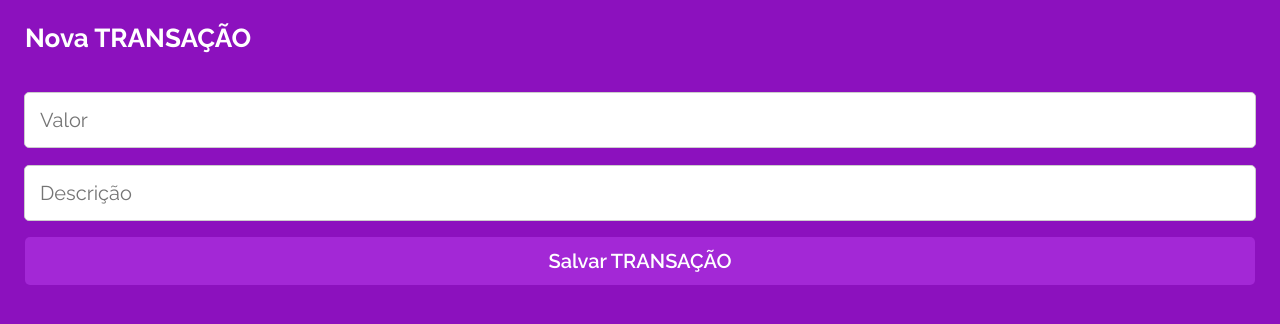
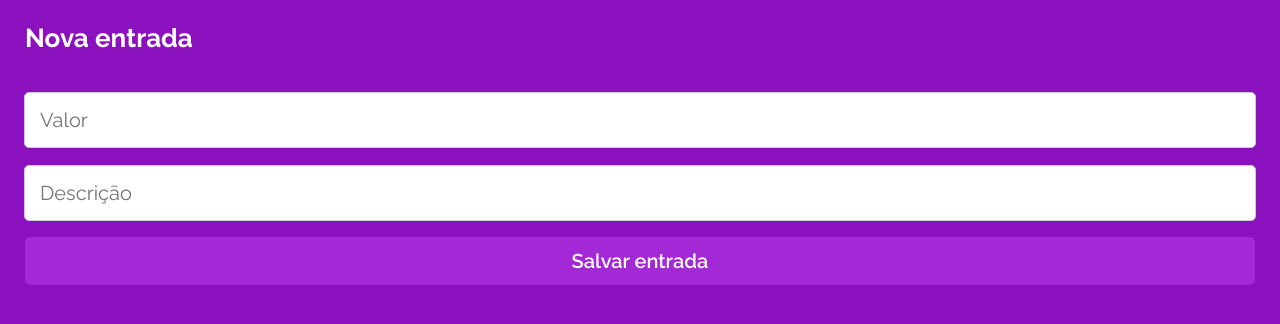
Before and after one commit to SolForte/projeto14-mywallet-front, a React (Create React App) app: page /nova-transacao/entrada in a window 1280 px wide. Shown: the top 324 px of the page. Built offline with nearby package versions, Linux system fonts and the light colour scheme; a web font is replaced by a local one.

Commit message:
Adicionar entrada/saida

```diff
--- a/src/pages/HomePage.js
+++ b/src/pages/HomePage.js
@@ -43,7 +43,7 @@ export default function HomePage() {
 
       <ButtonsContainer>
         <button>
-          <Link>
+          <Link to={"/nova-transacao/entrada"}>
             <AiOutlinePlusCircle />
             <p>
               Nova <br /> entrada
@@ -52,7 +52,7 @@ export default function HomePage() {
         </button>
 
         <button>
-          <Link>
+          <Link to={"/nova-transacao/saida"}>
             <AiOutlineMinusCircle />
             <p>
               Nova <br />
--- a/src/pages/TransactionPage.js
+++ b/src/pages/TransactionPage.js
@@ -1,16 +1,72 @@
-import styled from "styled-components"
+import { useState } from "react";
+import { useNavigate, useParams } from "react-router-dom";
+import styled from "styled-components";
+import axios from "axios";
 
 export default function TransactionsPage() {
+  const { tipo } = useParams();
+  const [formData, setFormData] = useState({
+    titulo: "",
+    valor: "",
+    tipo: tipo,
+  });
+  const navigate = useNavigate();
+
+  function handleChange(e) {
+    setFormData({ ...formData, [e.target.name]: e.target.value });
+  }
+
+  function handleSubmit(e) {
+    e.preventDefault();
+
+    const { token } = JSON.parse(localStorage.getItem("auth"));
+
+    const config = {
+      headers: {
+        Authorization: `Bearer ${token}`,
+      },
+    };
+    const body = { ...formData };
+
+    const promise = axios.post(
+      `${process.env.REACT_APP_API_URL}/nova-transacao`,
+      body,
+      config
+    );
+
+    promise.then((response) => {
+      navigate("/home");
+    });
+
+    promise.catch((erro) => {
+      alert(`Erro: ${erro.response.data}`);
+    });
+  }
+
   return (
     <TransactionsContainer>
-      <h1>Nova TRANSAÇÃO</h1>
-      <form>
-        <input placeholder="Valor" type="text"/>
-        <input placeholder="Descrição" type="text" />
-        <button>Salvar TRANSAÇÃO</button>
-      </form>
+      <h1>Nova {tipo}</h1>
+      <Form onSubmit={handleSubmit}>
+        <input
+          name="valor"
+          placeholder="Valor"
+          type="number"
+          value={formData.valor}
+          onChange={handleChange}
+          required
+        />
+        <input
+          name="titulo"
+          placeholder="Descrição"
+          type="text"
+          value={formData.titulo}
+          onChange={handleChange}
+          required
+        />
+        <button type="submit">Salvar {tipo}</button>
+      </Form>
     </TransactionsContainer>
-  )
+  );
 }
 
 const TransactionsContainer = styled.main`
@@ -24,4 +80,6 @@ const TransactionsContainer = styled.main`
     align-self: flex-start;
     margin-bottom: 40px;
   }
-`
+`;
+
+const Form = styled.form``;
```
